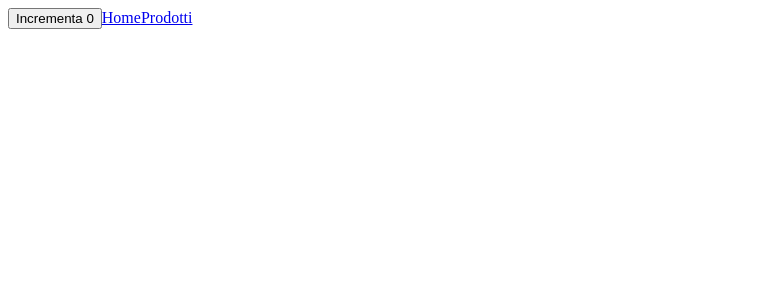
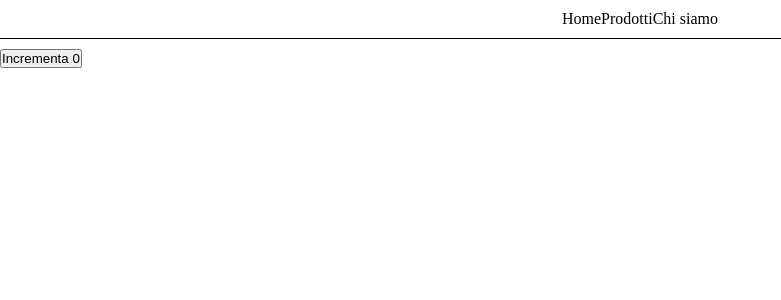
Before and after one commit to thomaslazzeri/react-router, a React (Vite) app: page / in a window 1280 px wide. Shown: the top 300 px of the page, without its empty margins (0-781 px from the left). Built offline with nearby package versions, Linux system fonts and the light colour scheme.

Commit message:
feat: add header and navigation links to App component

```diff
--- a/src/App.css
+++ b/src/App.css
@@ -0,0 +1,11 @@
+header {
+    margin-top: 10px;
+    margin-bottom: 10px;
+    text-align: center;
+    border-bottom: 1px solid black;
+}
+
+a {
+    display: inline-block;
+    margin-bottom: 10px;
+}
--- a/src/App.jsx
+++ b/src/App.jsx
@@ -7,15 +7,23 @@ function App() {
   const [state, setState] = useState(0);
 
   return (
-    <Routes>
-      <Route path="/" element={(<>
-        <button onClick={() => setState(state => state + 1)}>Incrementa {state}</button>
-        <NavLink to="/">Home</NavLink>
-        <NavLink to="/products">Prodotti</NavLink>
-      </>)} />
-      <Route path="/products" element={<>Prodotti</>} />
-      <Route path="products" element={<>Prodotti</>} />
-    </Routes>
+    <>
+      <header>
+        <nav>
+          <NavLink to="/">Home</NavLink>
+          <NavLink to="/products">Prodotti</NavLink>
+          <NavLink to="/us">Chi siamo</NavLink>
+        </nav>
+      </header>
+      <Routes>
+        <Route path="/" element={(
+          <>
+            <button onClick={() => setState(state => state + 1)}>Incrementa {state}</button>
+          </>)} />
+        <Route path="products" element={<>Prodotti</>} />
+        <Route path="us" element={<>Chi siamo</>} />
+      </Routes>
+    </>
   );
 }
 
--- a/src/index.css
+++ b/src/index.css
@@ -0,0 +1,14 @@
+* {
+    margin: 0;
+    padding: 0;
+    box-sizing: border-box;
+}
+
+a {
+    text-decoration: none;
+    color: #000000;
+}
+
+a.active {
+    color: #0000ff,
+}
```
